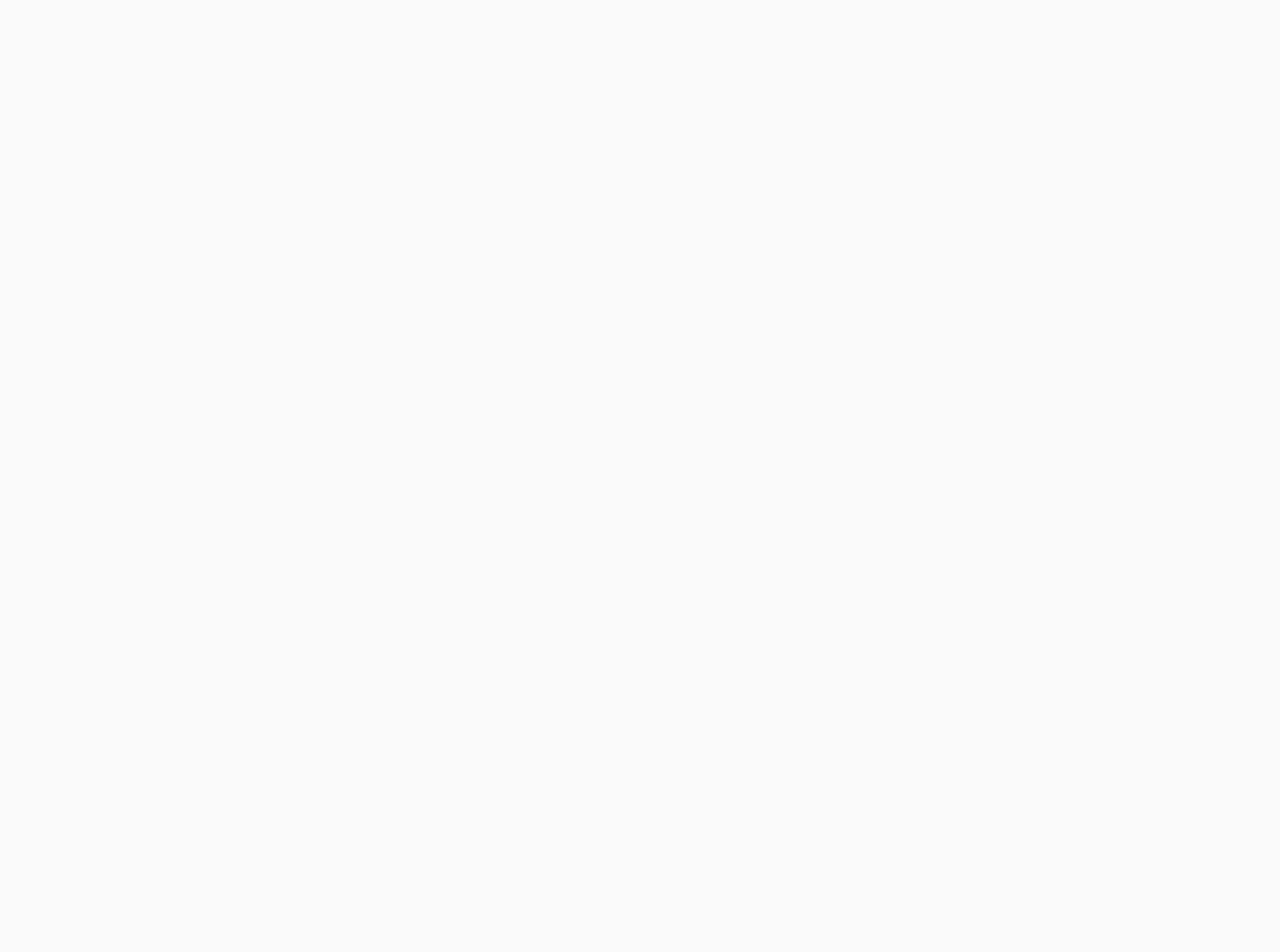
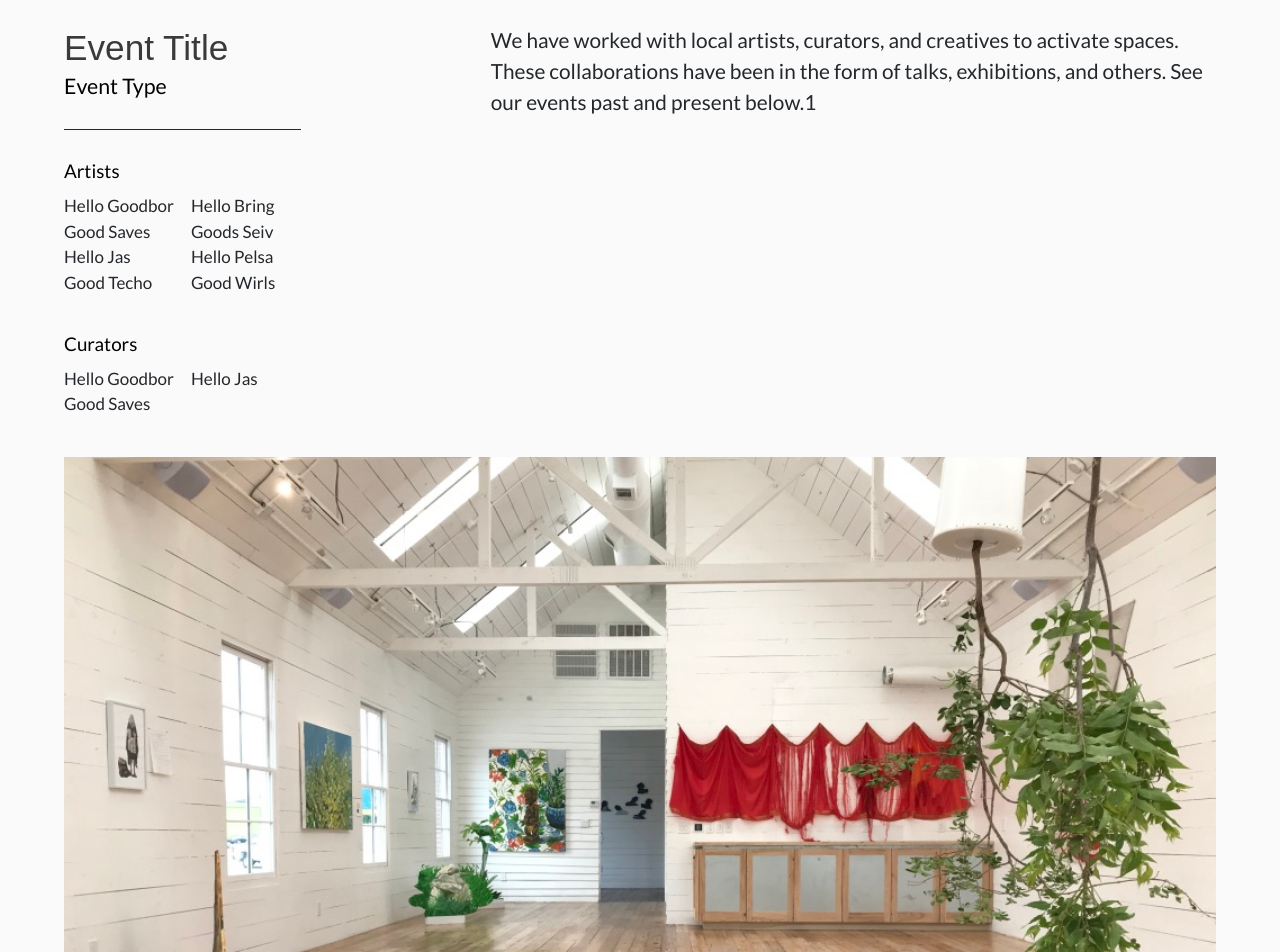
Before and after one commit to black-buddha-creative-agency/bbca-v1, a React (Create React App) app: page /event/1 in a window 1280 px wide. Shown: the part 120-1072 px from the top of the page. Before the commit the page ends 800 px from the top, so only its background shows below. Built offline with nearby package versions, Linux system fonts and the light colour scheme; a web font is replaced by a local one.

Commit message:
Add event detail page

```diff
--- a/src/App.js
+++ b/src/App.js
@@ -1,93 +1,31 @@
-import React, { Component } from 'react'
+import React from 'react'
 import { BrowserRouter as Router, Route } from 'react-router-dom'
+import ApolloClient from 'apollo-boost'
+import { ApolloProvider } from 'react-apollo'
 
+import Layout from './components/Layout'
 import HomePage from './pages/HomePage'
 import EventsPage from './pages/EventsPage'
+import EventDetailPage from './pages/EventDetailPage'
 import ArtistsPage from './pages/ArtistsPage'
-import SignUpPage from './pages/SignUpPage'
-import LoginPage from './pages/LoginPage'
-import AdminPage from './pages/AdminPage'
-import userService from './services/User'
 
-const Test = ({ match }) => {
-  return <div className="tc">{match.params.id}</div>
-}
+const client = new ApolloClient({
+  uri: 'http://localhost:8888/graphql'
+})
 
-class App extends Component {
-  state = {
-    user: userService.getUser()
-  }
-
-  handleLogout = () => {
-    userService.logout()
-    this.setState({ user: null })
-  }
-
-  handleSignupOrLogin = () => {
-    this.setState({ user: userService.getUser() })
-  }
-  render() {
-    return (
+const App = () => {
+  return (
+    <ApolloProvider client={client}>
       <Router>
-        <Route
-          exact
-          path="/"
-          render={props => (
-            <HomePage user={this.state.user} handleLogout={this.handleLogout} />
-          )}
-        />
-        <Route
-          path="/events"
-          render={props => (
-            <EventsPage
-              user={this.state.user}
-              handleLogout={this.handleLogout}
-            />
-          )}
-        />
-        <Route
-          path="/artists"
-          render={props => (
-            <ArtistsPage
-              user={this.state.user}
-              handleLogout={this.handleLogout}
-            />
-          )}
-        />
-        <Route
-          path="/signup"
-          render={({ history }) => (
-            <SignUpPage
-              history={history}
-              user={this.state.user}
-              handleLogout={this.handleLogout}
-              handleSignupOrLogin={this.handleSignupOrLogin}
-            />
-          )}
-        />
-        <Route
-          path="/login"
-          render={({ history }) => (
-            <LoginPage
-              history={history}
-              user={this.state.user}
-              handleLogout={this.handleLogout}
-              handleSignupOrLogin={this.handleSignupOrLogin}
-            />
-          )}
-        />
-        <Route
-          path="/buddha"
-          render={props => (
-            <>
-              <Route path={`${props.match.url}/`} component={AdminPage} />
-              <Route path={`${props.match.url}/:id`} component={Test} />
-            </>
-          )}
-        />
+        <Layout>
+          <Route exact path="/" component={HomePage} />
+          <Route path="/events" component={EventsPage} />
+          <Route path="/event/:slug" component={EventDetailPage} />
+          <Route path="/artists" component={ArtistsPage} />
+        </Layout>
       </Router>
-    )
-  }
+    </ApolloProvider>
+  )
 }
 
 export default App
--- a/src/index.css
+++ b/src/index.css
@@ -152,11 +152,7 @@ body {
 }
 
 h1,
-h2,
-h3,
-h4,
-h5,
-h6 {
+h2 {
   font-family: 'Proza Libre', sans-serif;
   margin-top: 36px;
   color: #3c393c;
@@ -939,6 +935,10 @@ img {
 .artists {
   columns: 2 auto;
 }
+
+.event.grid-block--content {
+  max-width: 100%;
+}
 /*------------------------------------*\
     # Responsive Styles
 \*------------------------------------*/
--- a/src/pages/ArtistsPage/index.jsx
+++ b/src/pages/ArtistsPage/index.jsx
@@ -1,11 +1,10 @@
 import React from 'react'
 import Section from '../../components/Layout/Section'
 import ArtistList from '../../components/ArtistList'
-import Layout from '../../components/Layout/'
+
 
 const ArtistPage = props => {
   return (
-    <Layout handleLogout={props.handleLogout} user={props.user}>
     <Section>
       <div className="section-container">
         <article className="grid-layout grid-container--content">
@@ -18,7 +17,6 @@ const ArtistPage = props => {
         </article>
       </div>
     </Section>
-    </Layout>
   )
 }
 
--- /dev/null
+++ b/src/pages/EventDetailPage/index.jsx
@@ -0,0 +1,114 @@
+import React from 'react'
+import Section from '../../components/Layout/Section'
+import left from '../../SVG/hero.jpg'
+const EventDetailPage = props => {
+  return (
+    <Section>
+      <div className="section-container">
+        <article className="grid-layout grid-container--content">
+          <div className=" grid-block--title flex flex-column">
+            <div>
+              <h1 className="text-h2 mb5">Event Title</h1>
+              <h3 className="mt3 mb4 ">Event Type</h3>
+              <hr />
+              <div className="mb4 grid-block--title flex flex-column">
+                <h4 className="mb1">Artists</h4>
+
+                <div className="flex flex-column">
+                  <p className="artists mv2">
+                    Hello Goodbor <br />
+                    Good Saves <br />
+                    Hello Jas <br />
+                    Good Techo <br />
+                    Hello Bring <br />
+                    Goods Seiv <br />
+                    Hello Pelsa <br />
+                    Good Wirls <br />
+                  </p>
+                </div>
+              </div>
+              <div className=" grid-block--title flex flex-column">
+                <h4 className="mb1">Curators</h4>
+
+                <div className="flex flex-column">
+                  <p className="artists mv2">
+                    Hello Goodbor <br />
+                    Good Saves <br />
+                    Hello Jas <br />
+                  </p>
+                </div>
+              </div>
+            </div>
+          </div>
+
+          <div className="event grid-block--content">
+            <p className="text-p2">
+              We have worked with local artists, curators, and creatives to
+              activate spaces. These collaborations have been in the form of
+              talks, exhibitions, and others. See our events past and present
+              below.
+              {props.match.params.slug}
+            </p>
+          </div>
+        </article>
+        <div className="w-100 mt4">
+          <img
+            alt=""
+            className=" photo-gallery"
+            sizes="(max-width: 479px) 87vw, (max-width: 767px) 42vw, (max-width: 991px) 47vw, 50vw"
+            src={left}
+          />
+        </div>
+        <div className="w-100 mt4">
+          <img
+            alt=""
+            className=" photo-gallery"
+            sizes="(max-width: 479px) 87vw, (max-width: 767px) 42vw, (max-width: 991px) 47vw, 50vw"
+            src={left}
+          />
+        </div>
+        <div className="w-100 mt4">
+          <img
+            alt=""
+            className=" photo-gallery"
+            sizes="(max-width: 479px) 87vw, (max-width: 767px) 42vw, (max-width: 991px) 47vw, 50vw"
+            src={left}
+          />
+        </div>
+        <div className="w-100 mt4">
+          <img
+            alt=""
+            className=" photo-gallery"
+            sizes="(max-width: 479px) 87vw, (max-width: 767px) 42vw, (max-width: 991px) 47vw, 50vw"
+            src={left}
+          />
+        </div>
+        <div className="mv5 grid-layout grid-container--content">
+          <div className=" grid-block--title flex flex-column">
+            <h1 className="text-h2 mb5">Partner + Sponsors</h1>
+          </div>
+          <div className="event grid-block--content">
+            <p className="text-p2">
+              Thank you to all our partners and sponsors for helping make [event
+              title] possible!
+            </p>
+            <div className="mt5 w-100 flex flex-column">
+              <h3 className="artists text-h1">
+                Hello Goodbor <br />
+                Good Saves <br />
+                Hello Jas <br />
+                Good Techo <br />
+                Hello Bring <br />
+                Goods Seiv <br />
+                Hello Pelsa <br />
+                Good Wirls <br />
+              </h3>
+            </div>
+          </div>
+        </div>
+      </div>
+    </Section>
+  )
+}
+
+export default EventDetailPage
--- a/src/pages/EventsPage/index.jsx
+++ b/src/pages/EventsPage/index.jsx
@@ -1,11 +1,9 @@
 import React from 'react'
 import Section from '../../components/Layout/Section'
 import EventList from '../../components/EventList'
-import Layout from '../../components/Layout/'
 
 const EventPage = props => {
   return (
-    <Layout handleLogout={props.handleLogout} user={props.user}>
     <Section>
       <div className="section-container">
         <article className="grid-layout grid-container--content">
@@ -26,7 +24,6 @@ const EventPage = props => {
         </div>
       </div>
     </Section>
-    </Layout>
   )
 }
 
--- a/src/pages/HomePage/index.jsx
+++ b/src/pages/HomePage/index.jsx
@@ -2,11 +2,10 @@ import React from 'react'
 import Hero from '../../components/Hero'
 import About from '../../components/About'
 import Services from '../../components/Services'
-import Layout from '../../components/Layout/'
 
 const HomePage = props => {
   return (
-    <Layout handleLogout={props.handleLogout} user={props.user}>
+    <>
       <Hero
         text={
           'An agency fostering engagement, education and investment in creative arts'
@@ -15,7 +14,7 @@ const HomePage = props => {
       />
       <About />
       <Services />
-    </Layout>
+    </>
   )
 }
 
```
Lines whose indentation alone changed are shown as unchanged.
